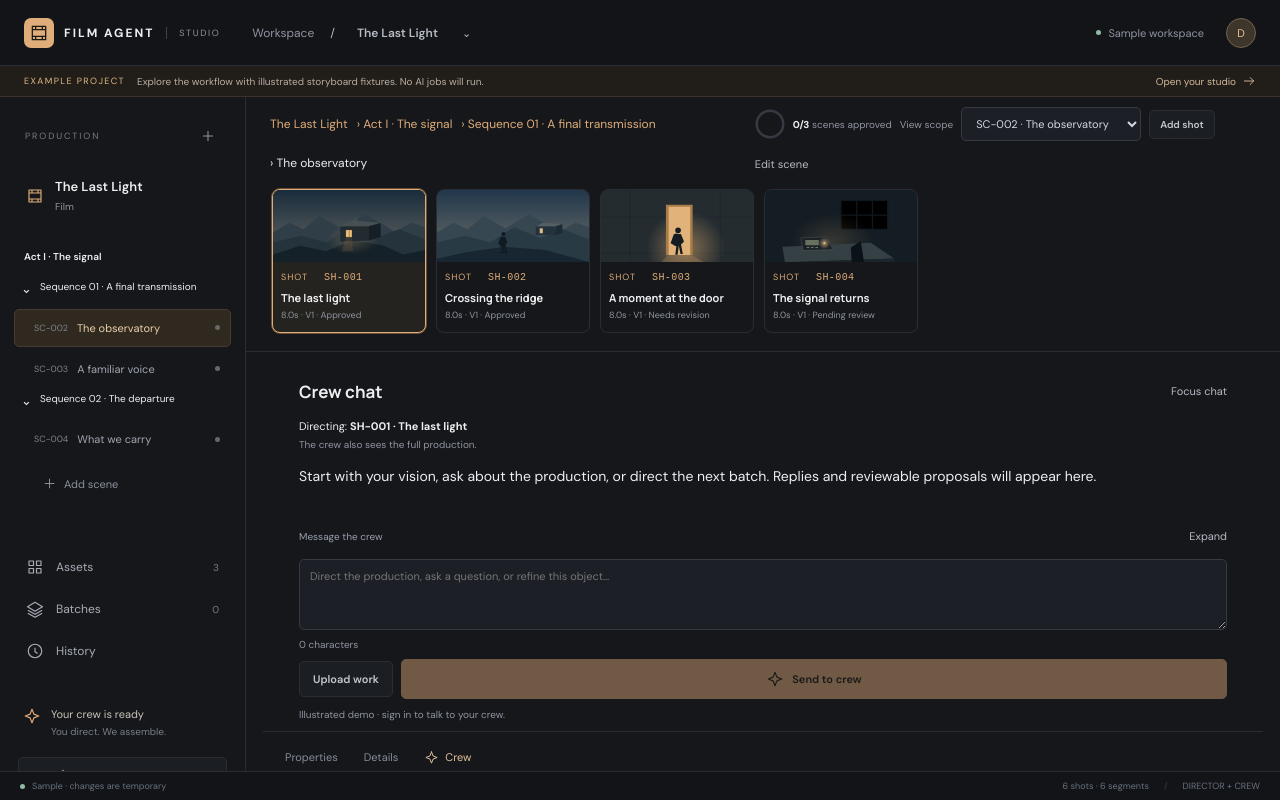
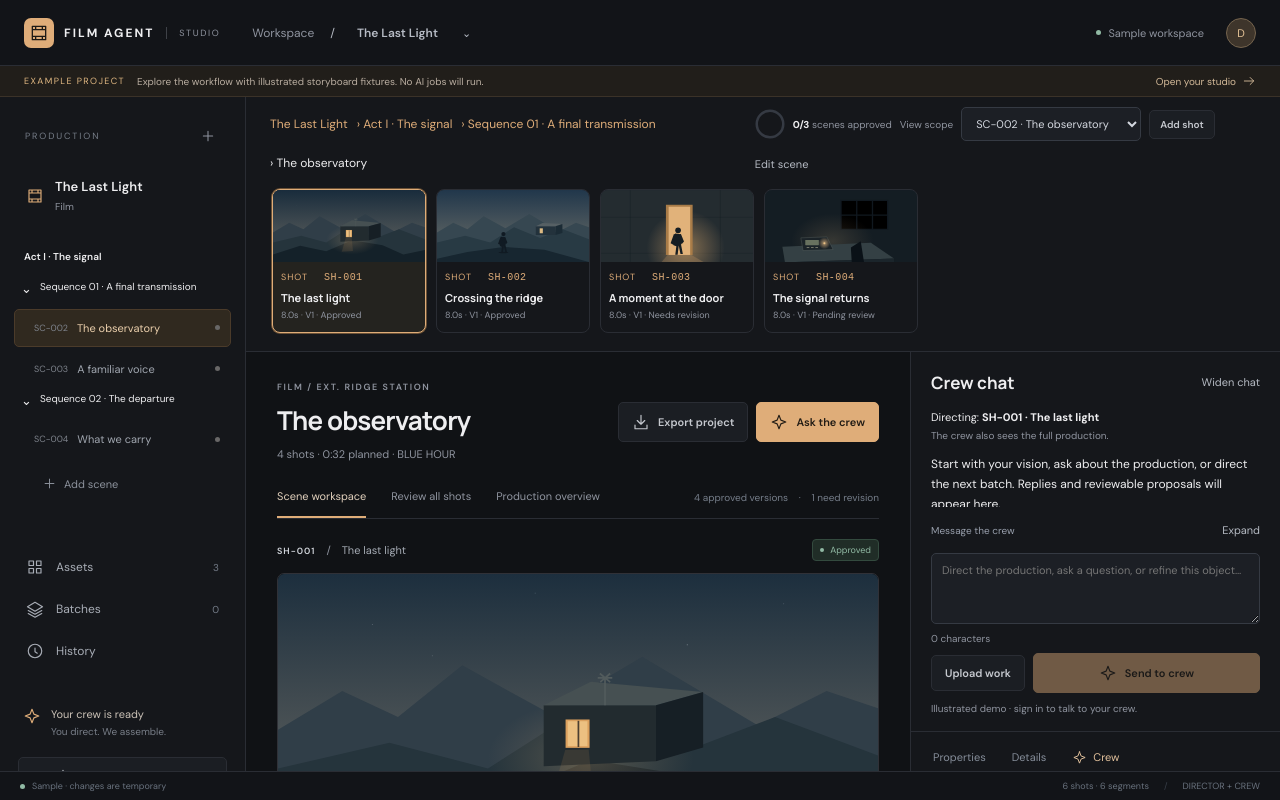
Before and after one commit to storyofcarl/cm-film-agent, a Next.js app in the folder apps/studio/: page /demo in a window 1280 px wide. Built offline with nearby package versions, Linux system fonts and the light colour scheme.

Commit message:
Keep crew chat docked beside visible production workspace

```diff
--- a/apps/studio/components/Studio.js
+++ b/apps/studio/components/Studio.js
@@ -108,6 +108,7 @@ export default function Studio({
   );
   const [newContainerType, setNewContainerType] = useState("act");
   const [panel, setPanel] = useState("Crew");
+  const [chatExpanded, setChatExpanded] = useState(false);
   const [busy, setBusy] = useState(false);
   const [message, setMessage] = useState("");
   const [modal, setModal] = useState(null);
@@ -792,9 +793,7 @@ export default function Studio({
               </button>
             </div>
           )}
-          <div
-            className={`project-content ${project && panel === "Crew" ? "chat-workspace" : ""}`}
-          >
+          <div className="project-content">
             <main className="workspace">
               {!project ? (
                 <div className="welcome">
@@ -1257,7 +1256,7 @@ export default function Studio({
               )}
             </main>
             <aside
-              className={`inspector ${panel === "Crew" ? "chat-focused" : ""}`}
+              className={`inspector ${panel === "Crew" ? "chat-focused" : ""} ${chatExpanded ? "crew-expanded" : ""}`}
             >
               <section className="crew-dock" aria-label="Persistent crew chat">
                 <div className="crew-dock-heading">
@@ -1265,9 +1264,13 @@ export default function Studio({
                   <button
                     type="button"
                     className="text-button"
-                    onClick={() => setPanel("Crew")}
+                    aria-pressed={chatExpanded}
+                    onClick={() => {
+                      setPanel("Crew");
+                      setChatExpanded((current) => !current);
+                    }}
                   >
-                    Focus chat
+                    {chatExpanded ? "Narrow chat" : "Widen chat"}
                   </button>
                 </div>
                 {project && (
--- a/apps/studio/styles/studio.css
+++ b/apps/studio/styles/studio.css
@@ -501,24 +501,15 @@ button:hover:not(:disabled) {
   min-width: 0;
   min-height: 0;
 }
-.project-content.chat-workspace > .workspace {
-  display: none;
-}
-.project-content.chat-workspace > .inspector {
-  width: 100%;
-  border-left: 0;
-}
-.chat-workspace .crew-dock {
-  width: min(100%, 1000px);
-  margin: 0 auto;
-  padding: 24px 36px;
-}
-.chat-workspace .crew-conversation {
-  font-size: 14px;
-}
-.chat-workspace .inspector-object {
-  width: min(100%, 1000px);
-  margin: 0 auto;
+@media (min-width: 951px) {
+  .inspector.crew-expanded {
+    width: min(520px, 45%);
+  }
+}
+@media (max-width: 950px) {
+  .crew-dock-heading > button {
+    display: none;
+  }
 }
 .crew-next-action {
   margin-top: 12px;
```
Also changed, not shown: 6 other files (tests, documents, lock files or other folders).
